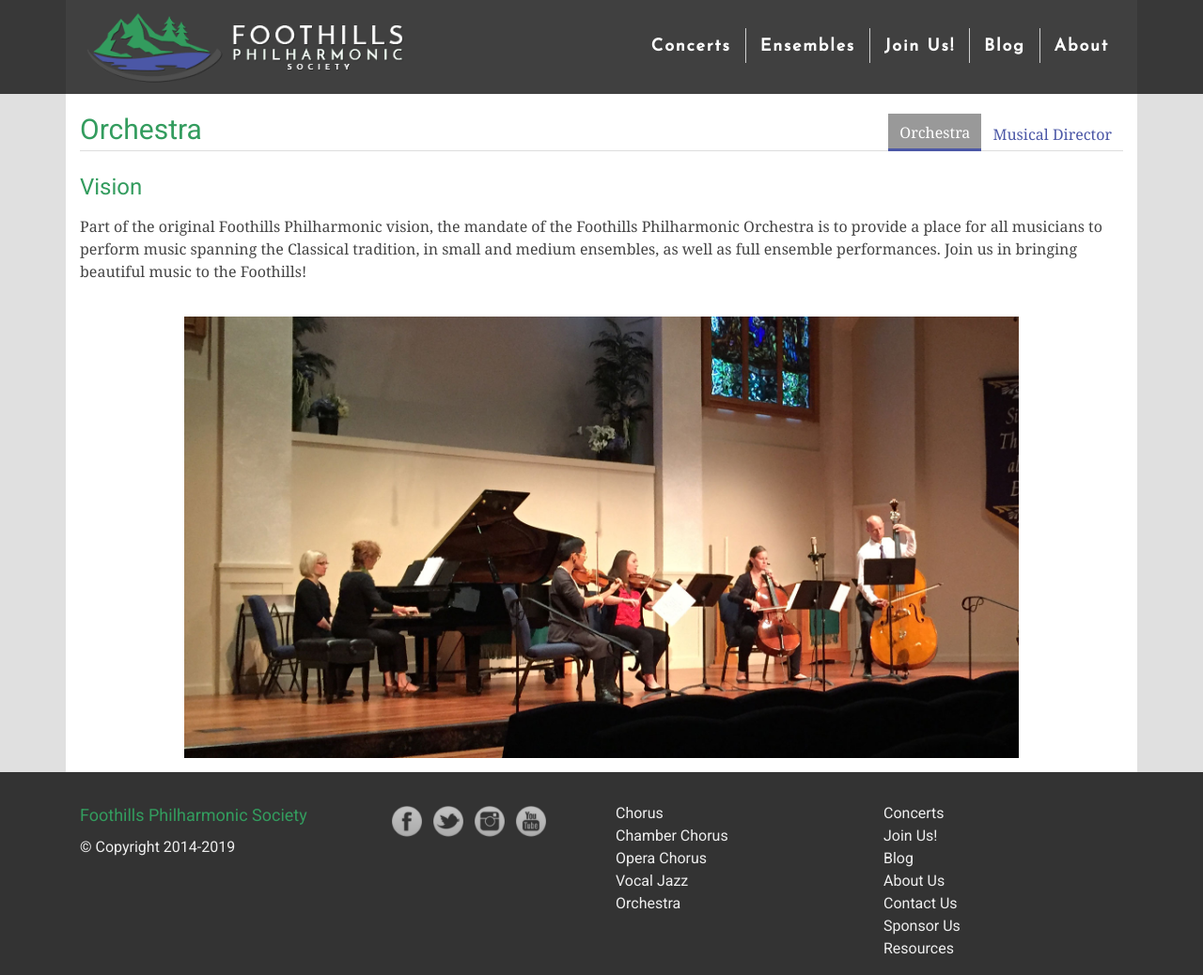
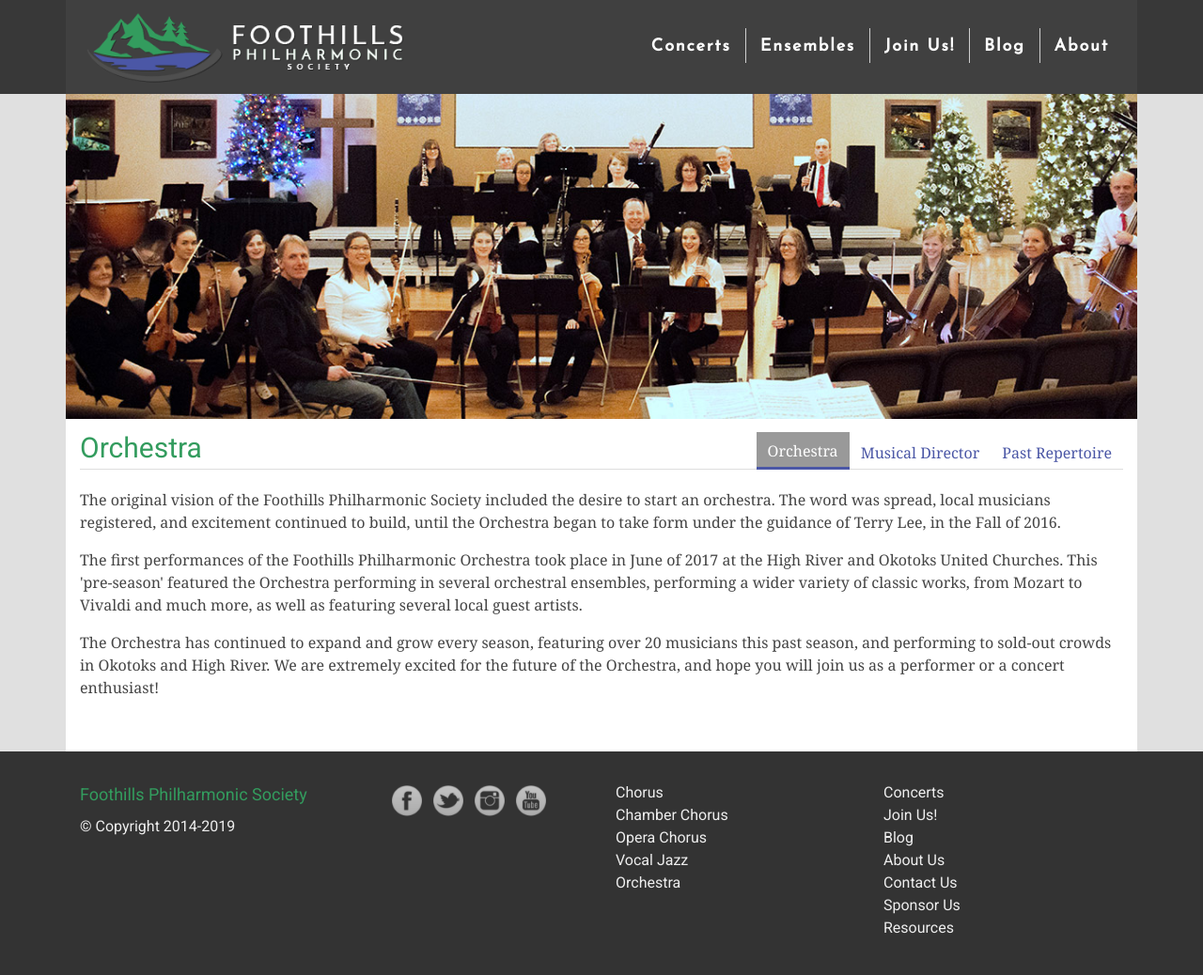
Before and after one commit to percyhanna/fps, a Jekyll site: the page built from orchestra/index.html, in a window 1280 px wide and 1038 px high. Shown: the whole window at 94% size. Built offline with Jekyll 4.4.1, drawn with Linux system fonts in a browser that asks for light colours; nearby versions of some CDN libraries; Markdown is read by kramdown in place of the engine named in the settings.

Commit message:
Update Orchestra page

```diff
--- a/_data/tabs.yml
+++ b/_data/tabs.yml
@@ -30,3 +30,4 @@ orchestra:
   tabs:
     '/orchestra/': Orchestra
     '/orchestra/musical-director': Musical Director
+    '/orchestra/repertoire': Past Repertoire
--- a/_includes/orchestra-header.html
+++ b/_includes/orchestra-header.html
@@ -1,3 +1,5 @@
+<div class="nav-photo"><img src="/images/orchestra.jpg" alt="Foothills Philharmonic Orchestra"></div>
+
 <div class="row">
   <div class="col">
     {% include tabs.html tabs=site.data.tabs.orchestra %}
--- a/css/new-design.css
+++ b/css/new-design.css
@@ -550,3 +550,12 @@ blockquote h6 {
   background-color: #4b57a6;
   border-color: #4b57a6;
 }
+
+.nav-photo {
+  margin: -15px;
+  margin-bottom: 0.5rem;
+}
+
+.nav-photo img {
+  max-width: 100%;
+}
--- a/orchestra/index.html
+++ b/orchestra/index.html
@@ -8,13 +8,10 @@ permalink: /orchestra/
 
         <div class="row">
           <div class="col">
-            <h2>Vision</h2>
-            <p>Part of the original Foothills Philharmonic vision, the mandate of the Foothills Philharmonic Orchestra is to provide a place for all musicians to perform music spanning the Classical tradition, in small and medium ensembles, as well as full ensemble performances. Join us in bringing beautiful music to the Foothills!</p>
+            <p>The original vision of the Foothills Philharmonic Society included the desire to start an orchestra. The word was spread, local musicians registered, and excitement continued to build, until the Orchestra began to take form under the guidance of Terry Lee, in the Fall of 2016.</p>
+
+            <p>The first performances of the Foothills Philharmonic Orchestra took place in June of 2017 at the High River and Okotoks United Churches. This 'pre-season' featured the Orchestra performing in several orchestral ensembles, performing a wider variety of classic works, from Mozart to Vivaldi and much more, as well as featuring several local guest artists.</p>
+
+            <p>The Orchestra has continued to expand and grow every season, featuring over 20 musicians this past season, and performing to sold-out crowds in Okotoks and High River. We are extremely excited for the future of the Orchestra, and hope you will join us as a performer or a concert enthusiast!</p>
           </div>
         </div>
-
-        <div class="row">
-          <div class="col">
-            <div class="content-image"><img src="/images/orchestra.jpg" alt="Foothills Philharmonic Orchestra"></div>
-          </div>
-        </div>
```
Also changed, not shown: orchestra/repertoire.html (added, +25 -0 lines), images/orchestra.jpg.
